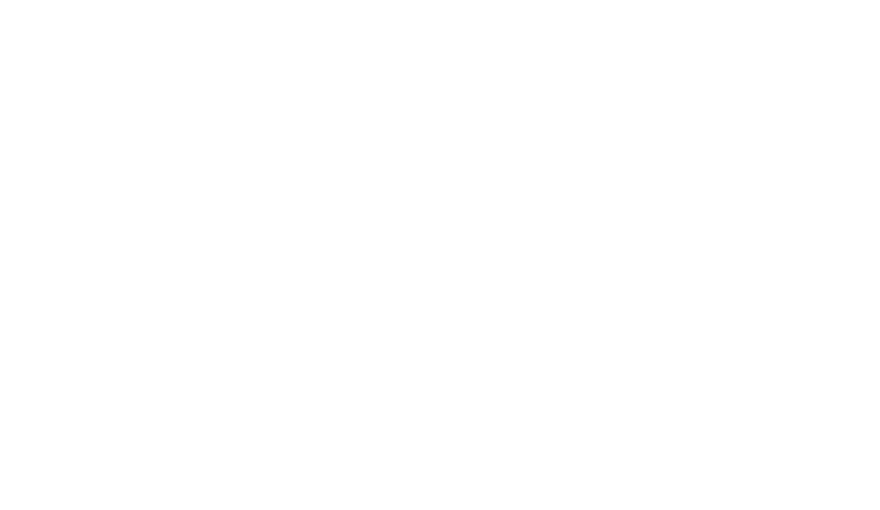
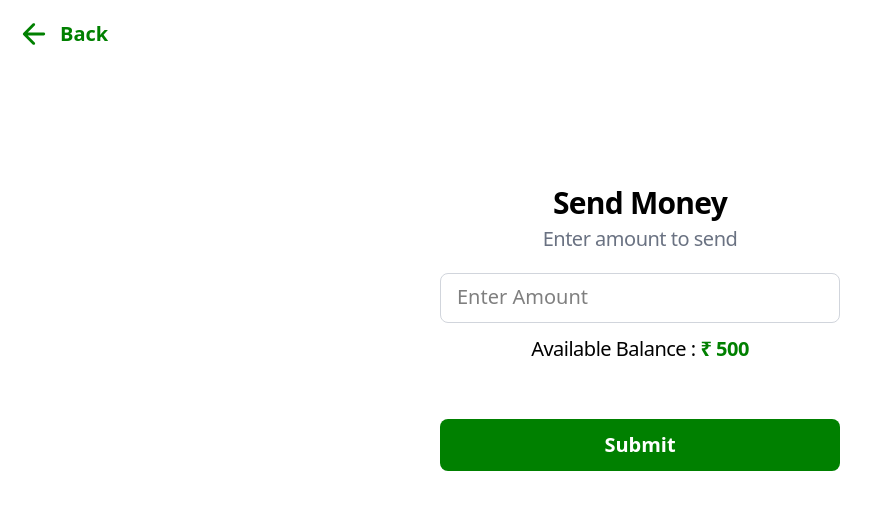
Before and after one commit to php2700/bharatweb, a React (Vite) app: page /SendMoney in a window 1280 px wide. Before the commit this address had no page. Shown: the top 510 px of the page, without its empty margins (0-880 px from the left). Built offline with nearby package versions, Linux system fonts and the light colour scheme.

Commit message:
conflict

```diff
--- a/src/App.jsx
+++ b/src/App.jsx
@@ -16,6 +16,7 @@
 import Details from "./app/Details";
 import Subscription from "./app/Subscription";
 import Referral from "./app/Referral";
+import SendMoney from "./app/SendMoney";
 
 
 export default function App() {
@@ -40,6 +41,7 @@
       <Route path="/editworker" element={<EditWorkerDetails/>}/>
       <Route path="/Subscription" element={<Subscription/>}/>
       <Route path="/Referral" element={<Referral/>}/>
+      <Route path="/SendMoney" element={<SendMoney/>}/>
 
 
     </Routes>
--- /dev/null
+++ b/src/app/SendMoney.jsx
@@ -0,0 +1,46 @@
+import React from "react";
+import { Link } from "react-router-dom";
+import Arrow from "../assets/profile/arrow_back.svg";
+
+export default function SendMoney() {
+  return (
+    <>
+      {/* Back Button */}
+      <div className="container mx-auto px-4 py-4">
+        <Link
+          to="/"
+          className="flex items-center text-[#008000] hover:text-green-800 font-semibold text-xl"
+        >
+          <img src={Arrow} className="w-9 h-9 mr-2" alt="Back arrow" />
+          Back
+        </Link>
+      </div>
+
+      {/* Send Money Layout */}
+      <div className="flex flex-col items-center justify-center min-h-[60vh] px-4">
+        <div className="p-6 w-full max-w-md text-center">
+          <h2 className="text-3xl font-bold mt-10 tracking-tight">Send Money</h2>
+          <p className="text-gray-500 mt-1 text-xl font-500 tracking-tight">Enter amount to send</p>
+
+          {/* Input */}
+          <input
+            type="number"
+            placeholder="Enter Amount"
+            className="w-full px-4 py-3 border border-gray-300 rounded-lg focus:outline-none focus:ring-2 placeholder:text-xl mt-5 "
+          />
+
+          {/* Balance Info */}
+          <p className="text-black mt-3 text-xl tracking-tight">
+            Available Balance :{" "}
+            <span className="text-[#008000] font-semibold">₹ 500</span>
+          </p>
+
+          {/* Submit Button */}
+          <button className="w-full bg-[#008000] hover:bg-green-700 text-white font-semibold py-3 rounded-lg transition mt-14 text-xl">
+            Submit
+          </button>
+        </div>
+      </div>
+    </>
+  );
+}
```
